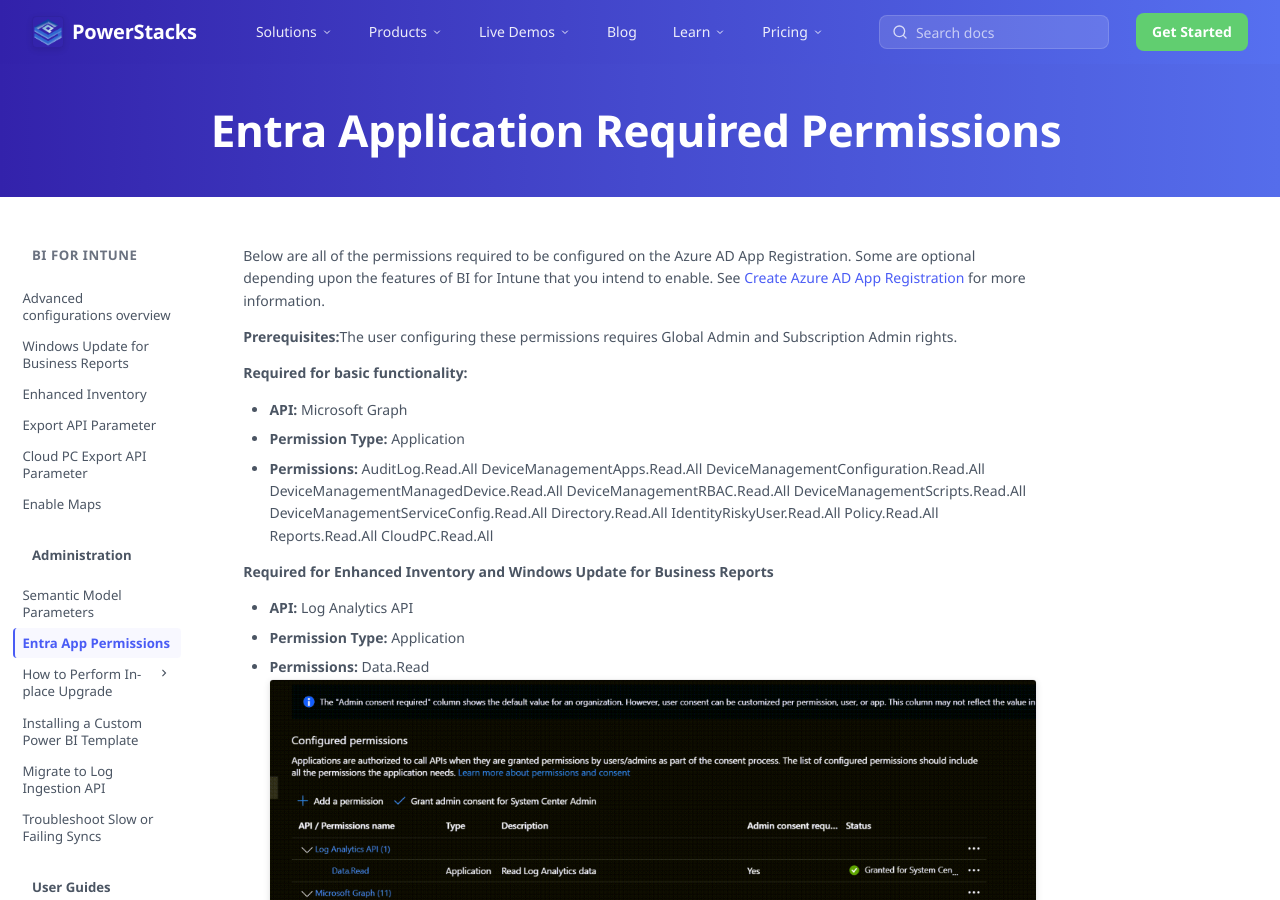
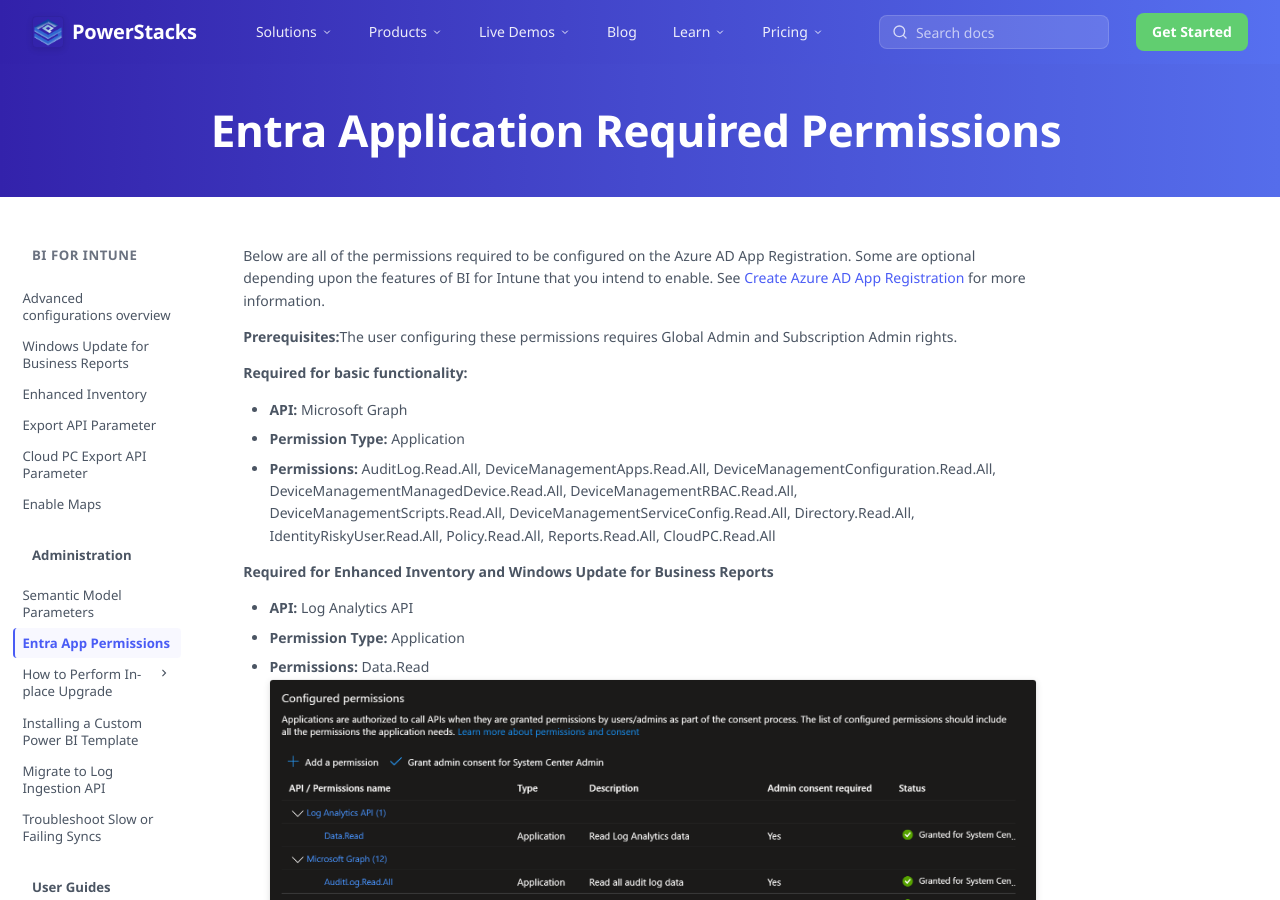
Before and after one commit to powerstacks-corp/powerstacks-docs, an MkDocs documentation site: the page built from docs/bi-for-intune/administration/entra-app-permissions.md, in a window 1280 px wide and 900 px high. Built offline with MkDocs 1.6.1 and Material for MkDocs 9.7.7, drawn with Linux system fonts in a browser that asks for light colours.

Commit message:
Update Entra app permissions page: comma-separate permissions, refresh screenshot

```diff
--- a/docs/bi-for-intune/administration/entra-app-permissions.md
+++ b/docs/bi-for-intune/administration/entra-app-permissions.md
@@ -20,18 +20,7 @@
 - **Permission Type:**
   Application
 - **Permissions:**
-  AuditLog.Read.All
-  DeviceManagementApps.Read.All
-  DeviceManagementConfiguration.Read.All
-  DeviceManagementManagedDevice.Read.All
-  DeviceManagementRBAC.Read.All
-  DeviceManagementScripts.Read.All
-  DeviceManagementServiceConfig.Read.All
-  Directory.Read.All
-  IdentityRiskyUser.Read.All
-  Policy.Read.All
-  Reports.Read.All
-  CloudPC.Read.All
+  AuditLog.Read.All, DeviceManagementApps.Read.All, DeviceManagementConfiguration.Read.All, DeviceManagementManagedDevice.Read.All, DeviceManagementRBAC.Read.All, DeviceManagementScripts.Read.All, DeviceManagementServiceConfig.Read.All, Directory.Read.All, IdentityRiskyUser.Read.All, Policy.Read.All, Reports.Read.All, CloudPC.Read.All
 
 **Required for Enhanced Inventory and Windows Update for Business Reports**
 
@@ -44,4 +33,4 @@
   Application
 - **Permissions:**
   Data.Read
-![intune app permissions](../images/intune_app_permissions-1-1024x714.png)
+![intune app permissions](../images/intune_app_permissions.png)
```
Also changed, not shown: docs/bi-for-intune/images/intune_app_permissions-1-1024x714.png (deleted), docs/bi-for-intune/images/intune_app_permissions.png (added).
